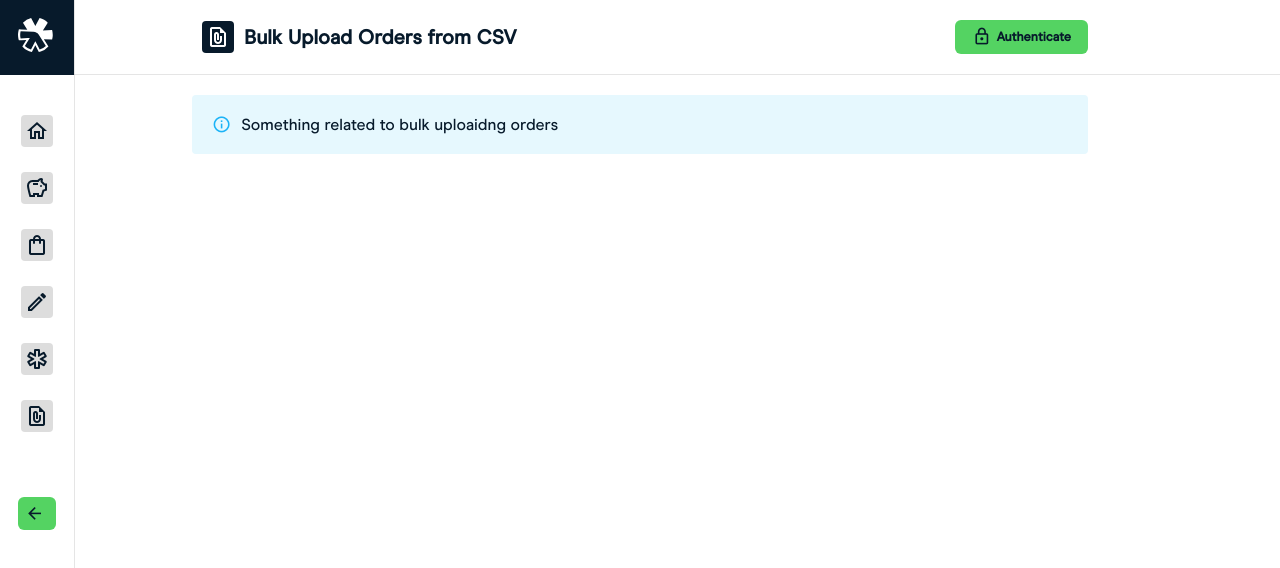
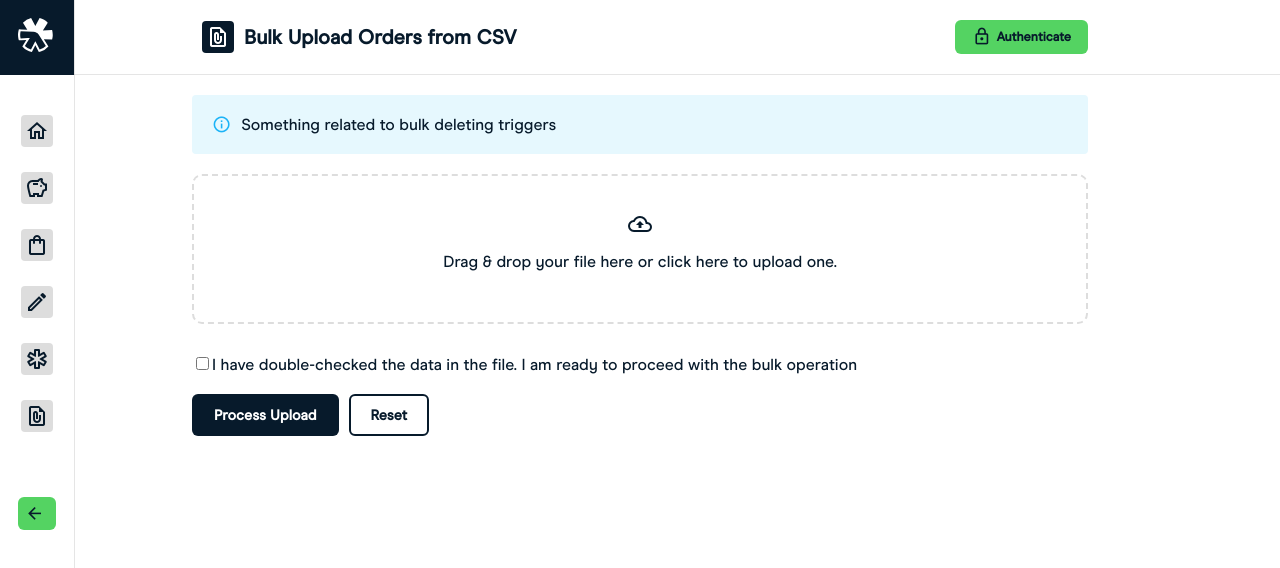
Before and after one commit to olivierRefersion/refersion_toolkit, a React (Create React App) app: page /bulk-upload-orders in a window 1280 px wide. Shown: the top 568 px of the page. Built offline with nearby package versions, Linux system fonts and the light colour scheme.

Commit message:
Integrated Olivier's components into the main UI and logic

```diff
--- a/src/App.js
+++ b/src/App.js
@@ -2,18 +2,8 @@ import { BrowserRouter, Routes, Route } from "react-router-dom";
 import './App.css';
 import Layout from './components/Layout'
 import Index from './routes';
-import BulkManualCommissionCredits from './routes/BulkManualCommissionCredits';
-import BulkManualOrderCredits from './routes/BulkManualOrderCredits';
-import BulkEditAffiliates from './routes/BulkEditAffiliates';
-import BulkDeleteTriggers from './routes/BulkDeleteTriggers';
-import BulkUploadOrders from './routes/BulkUploadOrders';
 import NotFound from './routes/NotFound';
-
-// Olivier's includes
-//import '../node_modules/bootstrap/dist/css/bootstrap.min.css';
-//import CreateUser from "./components/create-user.component";
-import Form from "./components/Form.js";
-
+import { UploadForm } from "./components";
 
 export default function App() {
   return (
@@ -21,12 +11,11 @@ export default function App() {
     <Routes>
       <Route element={<Layout />}>
         <Route index element={<Index />} />
-        <Route exact path="/bulk-manual-commission-credits" element={<BulkManualCommissionCredits />} />
-        <Route exact path="/bulk-manual-order-credits" element={<BulkManualOrderCredits />} />
-        <Route exact path="/bulk-edit-affiliates" element={<BulkEditAffiliates />} />
-        <Route exact path="/bulk-delete-triggers" element={<BulkDeleteTriggers />} />
-        <Route exact path="/bulk-upload-orders" element={<BulkUploadOrders />} />
-        <Route exact path="/form" element={<Form/>} />
+        <Route exact path="/bulk-manual-commission-credits" element={<UploadForm />} />
+        <Route exact path="/bulk-manual-order-credits" element={<UploadForm />} />
+        <Route exact path="/bulk-edit-affiliates" element={<UploadForm />} />
+        <Route exact path="/bulk-delete-triggers" element={<UploadForm />} />
+        <Route exact path="/bulk-upload-orders" element={<UploadForm />} />
       </Route>
       <Route path="*" element={<NotFound />} />
     </Routes>
--- a/src/Components/Form.js
+++ b/src/Components/Form.js
@@ -1,21 +1,16 @@
 import axios from "axios";
-import csvtojson from "csvtojson";
 import React, { Component } from "react";
-import { sendManualOrders } from "../functions";
-import { useState } from "react";
+// import { sendManualOrders } from "../functions";
+// import { useState } from "react";
+import { Form, Button } from '.';
 //import {sendManualCredits as sendCredits} from "../API/routes"
 
-const csvFilePath = 'test.csv'
-
-export default class Form extends React.Component {
+export default class AuthForm extends React.Component {
   state = {
     pubKey: null,
     secKey: null,
-    selectedFile: null,
-    jsonDataFromcsv: null,
     response: null  //might need to rename this
   }
-
 
   handleChange = event => {
     //this.setState({ name: event.target.value });
@@ -31,48 +26,36 @@ export default class Form extends React.Component {
 
   handleSubmit = event => {
     event.preventDefault();
-
-    //Take the submitted file and change it to text.
-    this.state.selectedFile.text()
-      .then((result) => {
-
-        //Use the csvtojson module to change the previous string to a json object.
-        csvtojson().fromString(result).then((jsonObj) => {
-          console.log(jsonObj)
-
-          //Axios call to our backend endpoint with the Public Key, Secret Key and Json Object in the body of the request.
+    console.log(this.state)
+    /*
     axios.post('http://localhost:3000/test', {
       pubKey: this.state.pubKey,
       secKey: this.state.secKey,
-            jsonObj
     })
       .then((res) => {
         console.log(res.data)
       })
       .catch((error) => {
         console.log(error)
-            });
-        });
       })
-
+    */
   }
   render() {
     return (
       <main>
         <div className="container">
           <div>
-            <form onSubmit={this.handleSubmit}>
-              <label>
-                Public Key
+            <Form onSubmit={this.handleSubmit}>
+              <div className="formItem">
+                <label>Public Key</label>
                 <input type="text" name="pubKey" onChange={this.handleChange} />
-              </label>
-              <label>
-                Secret Key
+              </div>
+              <div className="formItem">
+                <label>Secret Key</label>
                 <input type="text" name="secKey" onChange={this.handleChange} />
-              </label>
-              <input type="file" onChange={this.onFileChange.bind(this)} />
-              <button type="submit">Add</button>
-            </form>
+              </div>
+              <Button type="submit" label="Submit" classes='primary' size='small'></Button>
+            </Form>
           </div>
         </div>
       </main>
--- /dev/null
+++ b/src/Components/UploadForm.js
@@ -0,0 +1,65 @@
+import { useState } from "react";
+import { Alert, Dropzone, Form, Button } from "."
+import csvtojson from "csvtojson";
+import axios from "axios";
+
+export default function UploadForm() {
+
+    const [formState, setFormState] = useState({
+        checkbox: null,
+        file: null,
+        jsonDataFromcsv: null,
+        response: null  //might need to rename this
+    });
+
+    const handleSubmit = (e) => {
+        e.preventDefault()
+        console.log(formState)
+
+        formState.file.text()
+            .then((result) => {
+
+                //Use the csvtojson module to change the previous string to a json object.
+                csvtojson().fromString(result).then((jsonObj) => {
+                    console.log(jsonObj)
+
+                    //Axios call to our backend endpoint with the Public Key, Secret Key and Json Object in the body of the request.
+                    /*
+                    axios.post('http://localhost:3000/test', {
+                        jsonObj
+                    })
+                        .then((res) => {
+                            console.log(res.data)
+                        })
+                        .catch((error) => {
+                            console.log(error)
+                        });
+                        */
+                });
+            })
+
+    }
+
+    return (
+        <main>
+            <div className="container">
+                <Alert type='info'>Something related to bulk deleting triggers</Alert>
+                <Form action=''>
+                    <>
+                        <Dropzone setParentFormState={setFormState} parentFormState={formState} />
+                        <div className="formItem">
+                            <label>
+                                <input type='checkbox' onChange={(e) => setFormState({ ...formState, checkbox: e.target.checked })} />
+                                I have double-checked the data in the file. I am ready to proceed with the bulk operation
+                            </label>
+                        </div>
+                        <div className="formItem inline-buttons">
+                            <Button label="Process Upload" onClick={handleSubmit} classes="secondary" />
+                            <Button label="Reset" classes="secondary-outlined" />
+                        </div>
+                    </>
+                </Form>
+            </div>
+        </main>
+    )
+}
--- a/src/components/Index.jsx
+++ b/src/components/Index.jsx
@@ -6,6 +6,8 @@ export { Modal } from './Modal/Modal';
 export { Dropzone } from './Dropzone/Dropzone';
 export { Form } from './Form/Form';
 export { SideNav } from './SideNav/SideNav';
+export { default as AuthForm } from './Form.js';
+export { default as UploadForm } from './UploadForm.js';
 
 export const titleMap = {
     "/": {
--- a/src/components/Layout.jsx
+++ b/src/components/Layout.jsx
@@ -1,6 +1,6 @@
 import { React, useState } from 'react';
 import { Outlet, useLocation} from "react-router-dom";
-import { Header, Modal, SideNav, titleMap } from '.';
+import { Header, Modal, SideNav, titleMap, AuthForm } from '.';
 
 export default function Layout() {
 
@@ -26,7 +26,7 @@ export default function Layout() {
             <SideNav />
             <Outlet />
             <Modal className={toggleModalClassName} close={closeModal} title='Modal'>
-                <p>Modal</p>
+                <AuthForm />
             </Modal>
         </>
     );
```
Lines whose indentation alone changed are shown as unchanged.
